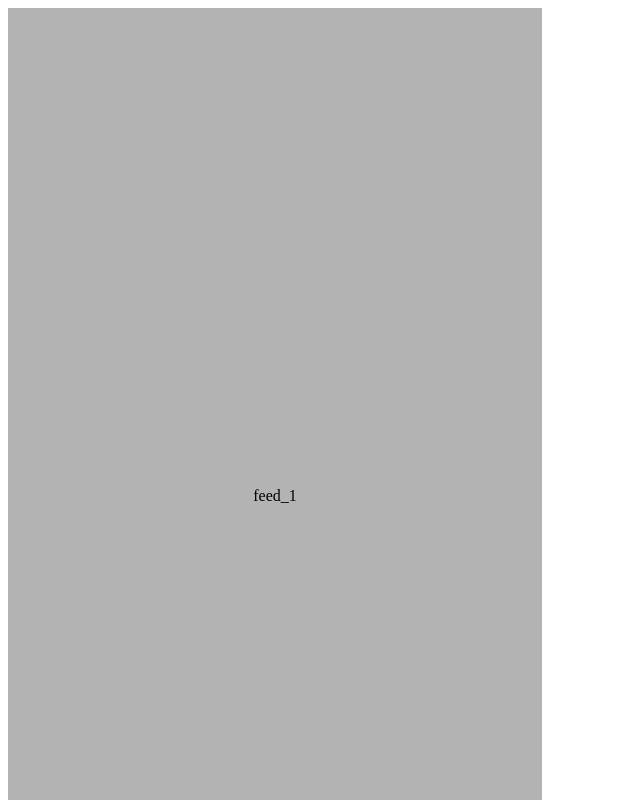
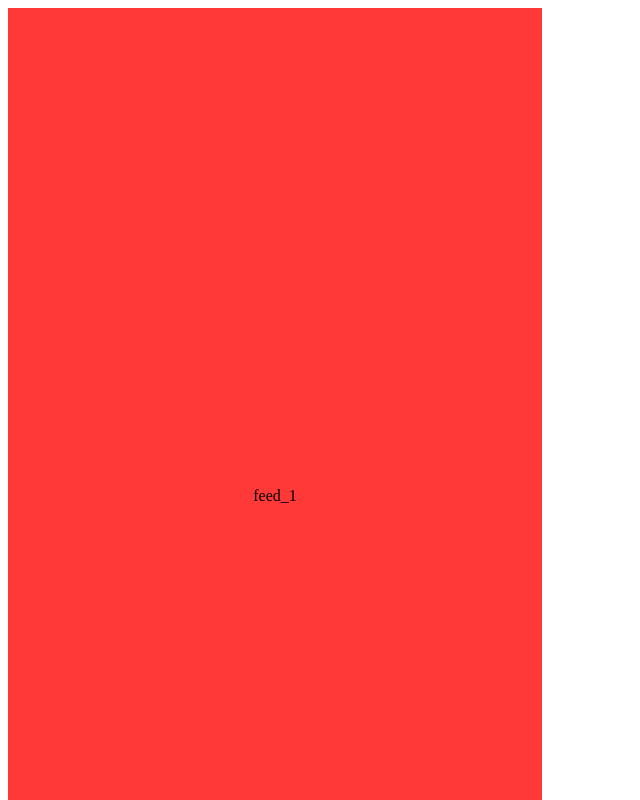
Before and after one commit to ViniAltF4/Projeto-01-2B-2025, a plain HTML site: page index.html in a window 1280 px wide. Shown: the top 800 px of the page, without its empty margins (0-640 px from the left). Drawn offline with Linux system fonts and the light colour scheme.

Commit message:
15-04-02

```diff
--- a/style.css
+++ b/style.css
@@ -1,17 +1,13 @@
 .primeira_secao {
-    width: 100%;
-    height: 0px;
+    width: 534px;
+    height: 976px;
     display: flex;
     justify-content: center;
     align-items: center;
     background-color: rgb(255, 56, 56);
 
 }
-.primeira_secao {
-    width: 534px;
-    height:976px;
-    background-color: rgb(179, 179, 179);
-}
+
 
 .postagem1 {
     width: 442px;
```
